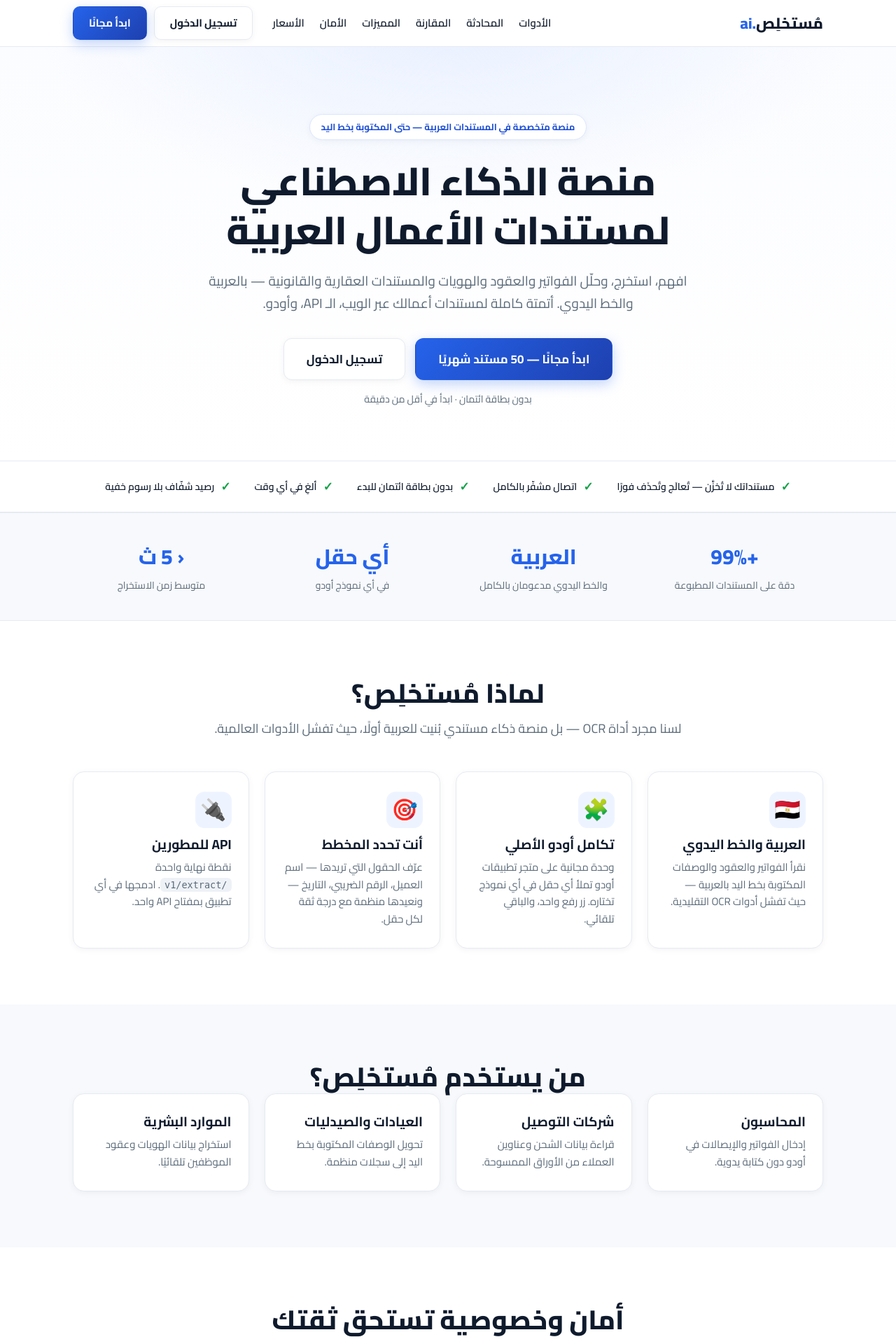
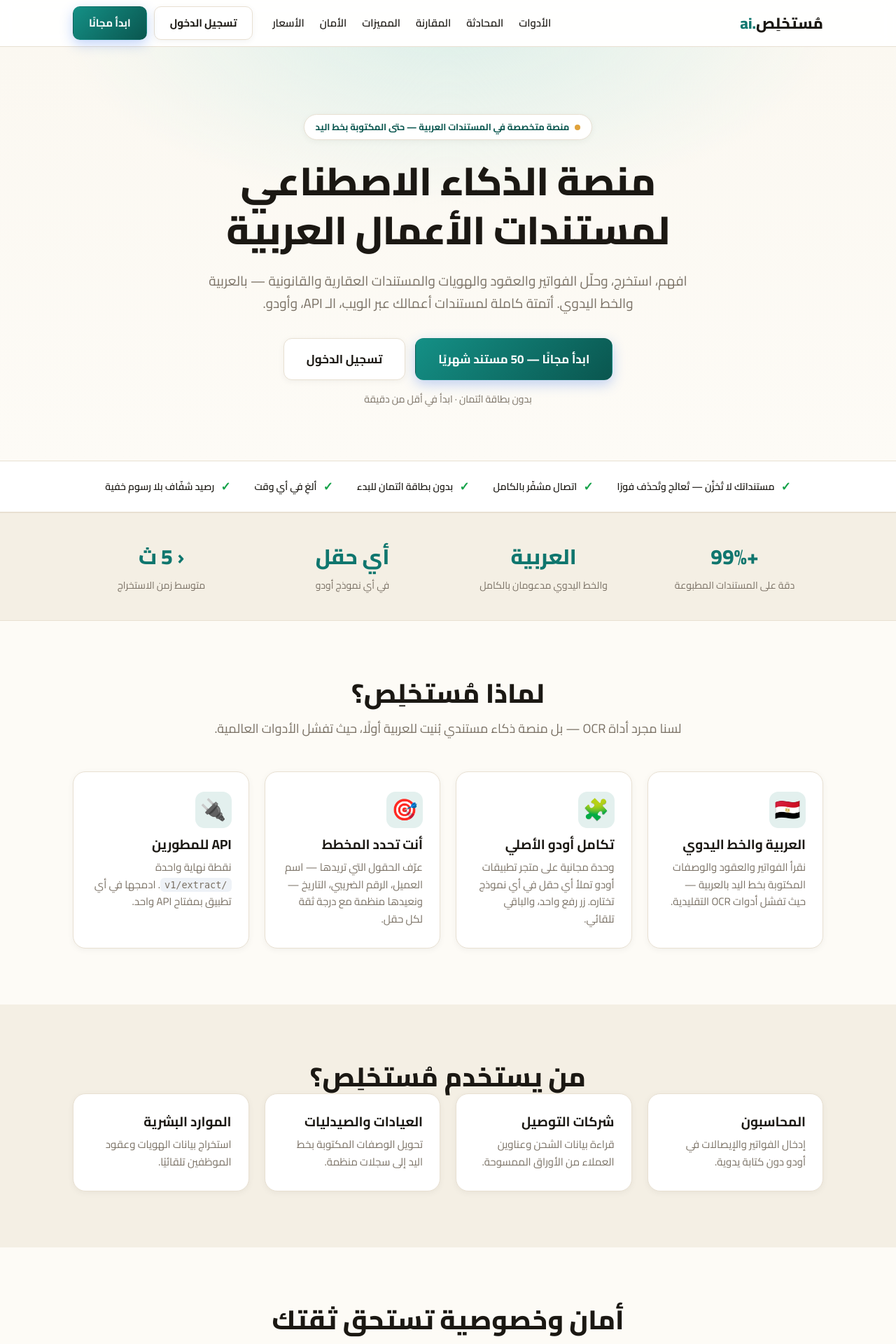
Before and after one commit to MageedGergesA/ocr, a FastAPI app: page / in a window 1280 px wide. Shown: the top 1920 px of the page at 70% size. Run offline with FastAPI, Linux system fonts and the light colour scheme.

Commit message:
Redesign: unique warm-teal identity (Nanonets-inspired, not a copy)
Studied nanonets.com's design language (warm neutrals, soft cards, accent
dots, airy spacing, light big headings) and created a distinct identity:
- Warm ivory page + sand sections (vs cold white/blue)
- Deep teal primary (#0f766e) — trustworthy, clearly not Nanonets' periwinkle
- Warm near-black ink, warm borders, amber accent dot on the badge
- Teal-tinted icon tiles, soft warm shadows, deep-teal gradient CTA
- Arabic-safe typography (no tight tracking that breaks letter-joining)
Re-skins the whole product via design tokens — landing, tools, dashboard, etc.

Co-Authored-By: Claude Opus 4.7 <noreply@anthropic.com>

```diff
--- a/backend/app/static/css/style.css
+++ b/backend/app/static/css/style.css
@@ -1,17 +1,20 @@
 :root {
-  --bg: #ffffff;
-  --bg-alt: #f7f9fc;
-  --navy: #0b1f3a;
-  --ink: #0f1b2d;
-  --muted: #5b6b7a;
-  --brand: #2563eb;
-  --brand-dark: #1d4ed8;
-  --brand-grad: linear-gradient(135deg, #2563eb 0%, #1e40af 100%);
-  --line: #e6eaf1;
-  --radius: 16px;
-  --shadow: 0 10px 34px rgba(15, 27, 45, .08);
-  --shadow-lg: 0 24px 60px rgba(15, 27, 45, .14);
-  --shadow-sm: 0 2px 10px rgba(15, 27, 45, .05);
+  --bg: #fdfbf6;           /* warm white page */
+  --bg-alt: #f4efe4;       /* ivory sections */
+  --navy: #14201d;         /* deep warm teal-charcoal (dark blocks) */
+  --ink: #1b1813;          /* warm near-black */
+  --muted: #7a7165;        /* warm gray */
+  --brand: #0f766e;        /* deep teal */
+  --brand-dark: #0a564f;
+  --brand-grad: linear-gradient(135deg, #149086 0%, #0a564f 100%);
+  --line: #e8e0d2;         /* warm border */
+  --tint: #e3f0ee;         /* teal tint surface */
+  --amber: #e0a23b;
+  --coral: #e07a5f;
+  --radius: 18px;
+  --shadow: 0 12px 36px rgba(27, 24, 19, .07);
+  --shadow-lg: 0 28px 64px rgba(27, 24, 19, .13);
+  --shadow-sm: 0 2px 10px rgba(27, 24, 19, .05);
 }
 * { box-sizing: border-box; margin: 0; padding: 0; }
 html { scroll-behavior: smooth; }
@@ -51,11 +54,12 @@ code { background: #eef2f7; padding: 2px 6px; border-radius: 6px; font-size: .9e
 /* Hero */
 .hero { text-align: center; padding: 96px 0 76px;
   background:
-    radial-gradient(900px 420px at 50% -8%, #e8f0ff 0%, rgba(255,255,255,0) 65%),
-    linear-gradient(180deg, #fbfcff 0%, #ffffff 100%); }
-.badge { display: inline-flex; align-items: center; gap: 7px; background: #fff; color: var(--brand-dark);
+    radial-gradient(900px 440px at 50% -8%, #dcefe9 0%, rgba(253,251,246,0) 62%),
+    linear-gradient(180deg, #fbf8f1 0%, var(--bg) 100%); }
+.badge { display: inline-flex; align-items: center; gap: 8px; background: #fff; color: var(--brand-dark);
   font-weight: 700; font-size: 13px; padding: 7px 16px; border-radius: 999px; margin-bottom: 24px;
-  border: 1px solid #dbe7ff; box-shadow: var(--shadow-sm); }
+  border: 1px solid var(--line); box-shadow: var(--shadow-sm); }
+.badge::before { content: ""; width: 8px; height: 8px; border-radius: 50%; background: var(--amber); }
 .hero h1 { font-size: clamp(32px, 5.2vw, 56px); font-weight: 800; letter-spacing: -.5px; }
 .hero .sub { max-width: 700px; margin: 22px auto 0; font-size: 19px; color: var(--muted); }
 .hero-cta { display: flex; gap: 14px; justify-content: center; flex-wrap: wrap; margin-top: 34px; }
@@ -79,7 +83,7 @@ code { background: #eef2f7; padding: 2px 6px; border-radius: 6px; font-size: .9e
   transition: .2s; box-shadow: var(--shadow-sm); }
 .card:hover { box-shadow: var(--shadow-lg); transform: translateY(-4px); border-color: #d7e2f5; }
 .card .ico { font-size: 30px; margin-bottom: 12px; display: inline-flex; width: 52px; height: 52px;
-  align-items: center; justify-content: center; background: #eef4ff; border-radius: 13px; }
+  align-items: center; justify-content: center; background: var(--tint); border-radius: 13px; }
 .card h3 { font-size: 19px; margin-bottom: 8px; }
 .card p { color: var(--muted); font-size: 15px; }
 
@@ -105,8 +109,8 @@ details p { color: var(--muted); }
 
 /* Final CTA */
 .cta-final { text-align: center; padding: 90px 0; color: #fff;
-  background: radial-gradient(700px 300px at 50% 0%, #2f6bff 0%, rgba(255,255,255,0) 70%),
-              linear-gradient(135deg, #102a52 0%, #0b1f3a 100%); }
+  background: radial-gradient(700px 300px at 50% 0%, #1aa597 0%, rgba(255,255,255,0) 70%),
+              linear-gradient(135deg, #103a35 0%, #14201d 100%); }
 .cta-final h2 { font-size: clamp(26px, 4vw, 40px); font-weight: 800; }
 .cta-final p { margin: 14px 0 30px; font-size: 18px; opacity: .9; }
 .cta-final .btn-primary { background: #fff; color: var(--brand-dark); box-shadow: 0 10px 30px rgba(0,0,0,.25); }
@@ -204,13 +208,13 @@ details p { color: var(--muted); }
 .mode-opt input { margin-top: 3px; accent-color: var(--brand); }
 .mode-opt b { color: var(--ink); }
 
-.doctype { background: #e7efff; color: var(--brand-dark); font-size: 14px; font-weight: 600;
+.doctype { background: var(--tint); color: var(--brand-dark); font-size: 14px; font-weight: 600;
   padding: 10px 14px; border-radius: 10px; margin-bottom: 14px; }
 .quota-line { font-size: 13px; color: var(--muted); margin-bottom: 10px; min-height: 18px; }
 .export-bar { display: flex; gap: 8px; margin-top: 16px; align-items: center; justify-content: flex-end; flex-wrap: wrap; }
 .export-bar .btn { padding: 7px 14px; font-size: 13px; }
 .export-label { font-size: 13px; color: var(--muted); margin-inline-end: auto; }
-.credits-box { background: #f5f9ff; border: 1px solid #dbe7ff; border-radius: 10px;
+.credits-box { background: var(--tint); border: 1px solid var(--line); border-radius: 10px;
   padding: 12px 14px; font-size: 14px; color: var(--ink); line-height: 1.7; margin: 14px 0; }
 .credits-box b { color: var(--brand-dark); }
 .credits-alt { color: var(--muted); font-size: 13px; }
--- a/backend/app/templates/tools.html
+++ b/backend/app/templates/tools.html
@@ -17,7 +17,7 @@
       <h1 style="text-align:center;font-size:clamp(26px,4vw,38px);font-weight:800">أدوات مُستخلِص</h1>
       <p class="section-sub">مجموعة أدوات OCR عربية مدعومة بالذكاء الاصطناعي — اختر الخدمة التي تحتاجها.</p>
 
-      <div class="card tool-card" style="text-align:center;background:#eef5ff;border-color:#cfe0ff;margin-bottom:28px">
+      <div class="card tool-card" style="text-align:center;background:var(--tint);border-color:var(--line);margin-bottom:28px">
         <a href="/chat" style="text-decoration:none;color:inherit">
           <div class="ico">💬</div>
           <h3>المحادثة مع المستندات</h3>
```
